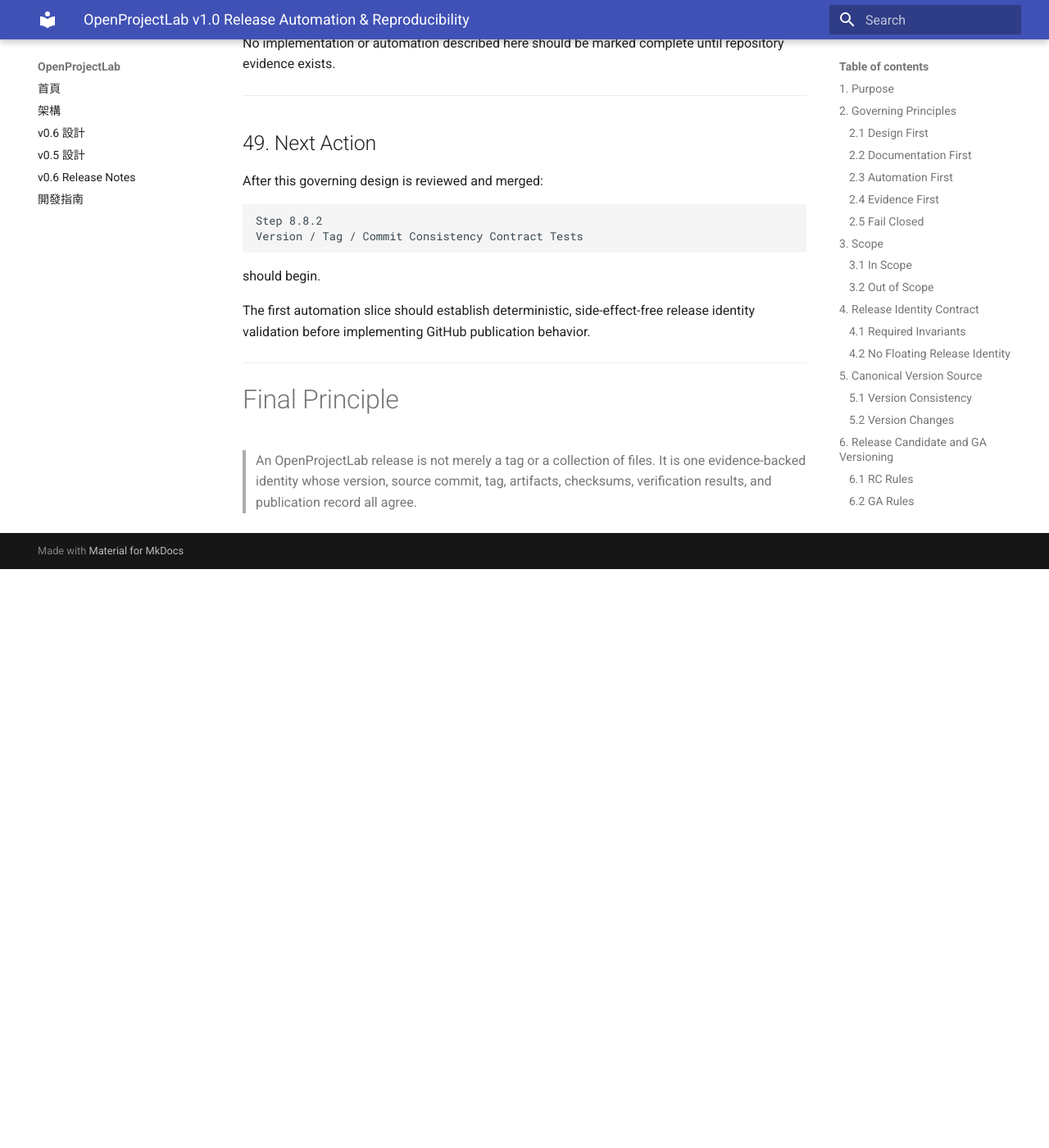
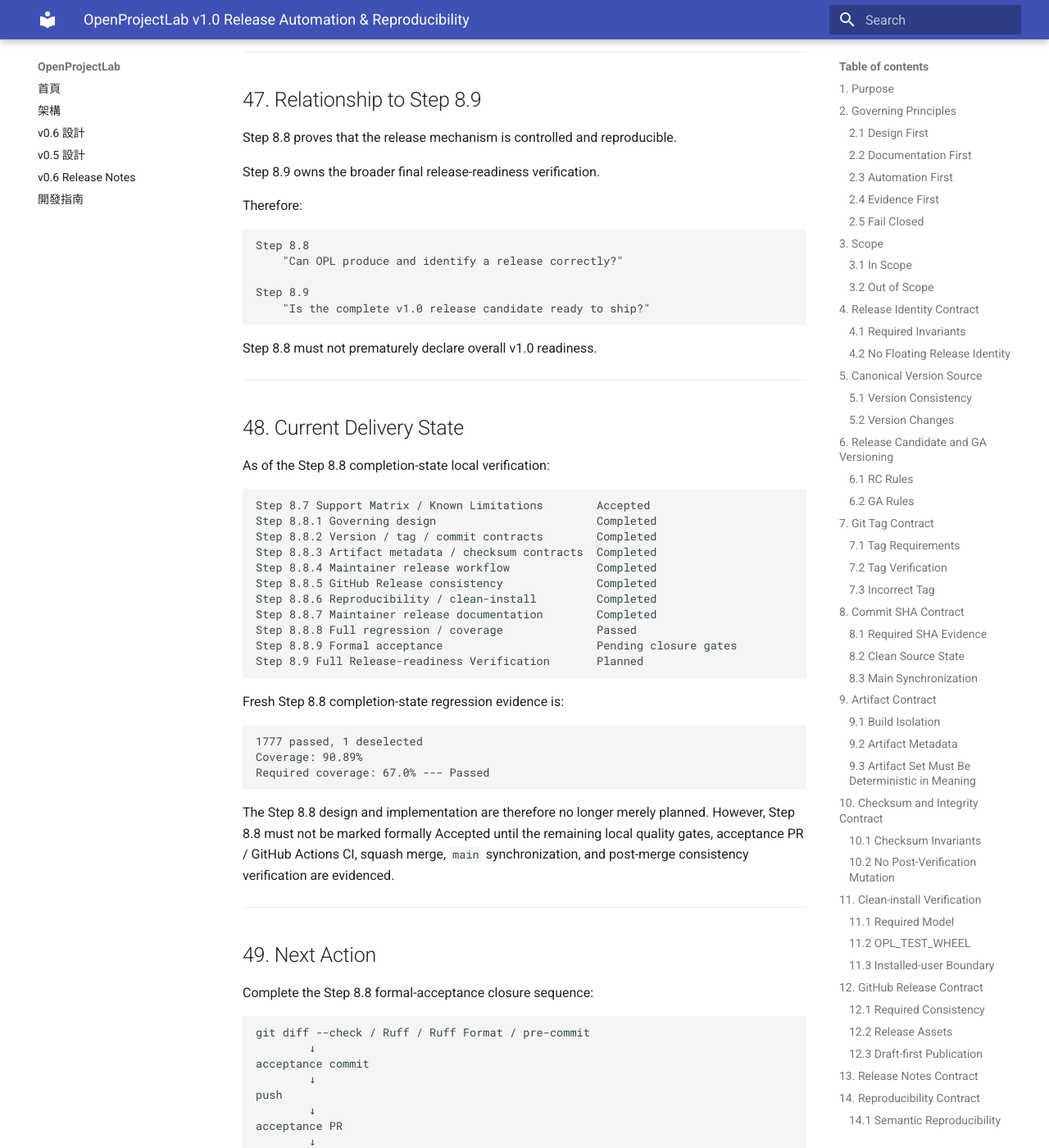
Before and after one commit to khwang1964/OpenProjectLab, an MkDocs documentation site: the page built from docs/releases/v1.0-release-automation-reproducibility.md, in a window 1280 px wide and 1400 px high, scrolled down 37002 px. Shown: the whole window at 82% size. Built offline with MkDocs 1.6.1 and Material for MkDocs 9.7.7, drawn with Linux system fonts in a browser that asks for light colours; before the commit the page ends 37696 px from its top, so only the background shows below that; some of the changed text lies outside the part shown.

Commit message:
docs: prepare step 8.8 release automation acceptance (#139)

````diff
--- a/docs/HISTORY.md
+++ b/docs/HISTORY.md
@@ -1223,17 +1223,76 @@
 
 ------------------------------------------------------------------------
 
+# Step 8.8 --- Release Automation & Reproducibility
+
+Step 8.8 已完成 release automation / reproducibility governing design 與
+主要 automation slices，將 v1.0 release identity 固定為一致且可追溯的：
+
+``` text
+Version
+    ↕
+Commit SHA
+    ↕
+Git Tag
+    ↕
+Release Artifact
+    ↕
+GitHub Release
+```
+
+完成範圍包括 canonical version / tag / SHA consistency、artifact metadata
+與 checksum validation、maintainer release workflow、GitHub Release
+consistency、wheel-backed clean-install、semantic reproducibility，以及
+maintainer release documentation。
+
+Step 8.8.8 已從完成態 repository 重新取得 fresh full-regression
+evidence：
+
+``` text
+Full regression --- 1777 passed, 1 deselected
+Coverage --- 90.89%
+Required coverage --- 67.0% --- Passed
+```
+
+這組 evidence 不沿用 Step 8.7 的 `1679 passed, 1 deselected` /
+`90.55%` historical baseline。
+
+Formal acceptance record 已建立：
+
+``` text
+docs/releases/v1.0-release-automation-reproducibility-acceptance.md
+```
+
+目前 Step 8.8 已完成 local acceptance verification。GitHub Actions / CI、
+acceptance PR squash merge、main synchronization 與 post-merge consistency
+verification 仍需完成後，才可將 Step 8.8 標示為正式 Accepted。
+
+------------------------------------------------------------------------
+
 # 下一階段
 
-Step 8.7 governing documents、contract automation、exact environment
-evidence、completion-state regression、acceptance PR、GitHub Actions / CI、
-squash merge、main synchronization 與 post-merge consistency verification
-均已完成。
-
-開發焦點正式轉入：
+先完成 Step 8.8 formal closure：
 
 ``` text
-Step 8.8 --- Release Automation & Reproducibility
+acceptance commit
+    ↓
+push
+    ↓
+acceptance PR
+    ↓
+GitHub Actions / CI
+    ↓
+squash merge
+    ↓
+sync main
+    ↓
+post-merge consistency verification
+```
+
+完成後，開發焦點轉入：
+
+``` text
+Step 8.9 --- Full Release-readiness Verification
 ```
 
 ------------------------------------------------------------------------
--- /dev/null
+++ b/docs/releases/v1.0-release-automation-reproducibility-acceptance.md
@@ -0,0 +1,402 @@
+# OpenProjectLab v1.0 Release Automation & Reproducibility Acceptance
+
+> **Status:** Local Acceptance Passed — Formal Acceptance Pending
+> **Milestone:** 8 — v1.0 Stabilization & Release Readiness
+> **Step:** 8.8 — Release Automation & Reproducibility
+> **Date:** 2026-08-18
+> **Governing design:** `docs/releases/v1.0-release-automation-reproducibility.md`
+
+---
+
+## 1. Purpose
+
+This document records the Step 8.8 acceptance evidence for the v1.0
+release-automation and reproducibility boundary.
+
+Step 8.8 does not publish `v1.0.0-rc.1` and does not replace Step 8.9
+Full Release-readiness Verification or Step 8.10 RC Acceptance. Its
+responsibility is to make the maintainer release process explicit,
+automated where practical, fail-closed, artifact-backed, and
+reproducibly verifiable.
+
+The release identity is treated as one coherent relationship:
+
+```text
+Version
+    ↕
+Commit SHA
+    ↕
+Git Tag
+    ↕
+Release Artifact
+    ↕
+GitHub Release
+```
+
+---
+
+## 2. Acceptance Scope
+
+Step 8.8 acceptance covers:
+
+- canonical release version resolution;
+- release commit SHA and deterministic tag identity;
+- version / tag / artifact metadata consistency;
+- clean release-artifact enumeration;
+- wheel / sdist metadata validation;
+- checksum generation and mutation detection;
+- verification-before-publication workflow behavior;
+- GitHub Release tag / asset consistency;
+- wheel-backed installed-user verification;
+- semantic reproducibility verification;
+- maintainer release runbook, abort rules, correction rules, and
+  post-release verification;
+- completion-state regression, coverage, and local quality evidence.
+
+Step 8.8 intentionally does **not** claim byte-for-byte reproducible
+builds unless separately demonstrated. Semantic reproducibility is the
+required v1.0 contract.
+
+---
+
+## 3. Architecture Acceptance
+
+The Step 8.8 implementation preserves the Milestone 8 architecture:
+
+```text
+Frozen v1.0 contracts
+        ↓
+Release identity validation
+        ↓
+Artifact build / metadata / checksum verification
+        ↓
+Wheel-backed installed-user verification
+        ↓
+Semantic reproducibility verification
+        ↓
+GitHub Release consistency verification
+        ↓
+Publication only after verification
+```
+
+The release path does not introduce a second package/version authority
+and does not widen the Step 8.2 frozen public API surface.
+
+Verification logic remains separable from irreversible publication
+side effects where practical. Release publication must fail closed when
+identity, artifact, checksum, installed-user, or release-state
+verification fails.
+
+---
+
+## 4. Automation Evidence
+
+The completed Step 8.8 automation establishes contract coverage for the
+following release invariants:
+
+```text
+canonical version
+release commit SHA
+expected tag
+tag target
+artifact metadata
+artifact set
+checksums
+workflow verification ordering
+GitHub Release identity
+GitHub Release assets
+clean-install behavior
+semantic reproducibility
+```
+
+The release workflow is treated as production release code and is
+subject to repository-owned verification rather than manual convention
+alone.
+
+---
+
+## 5. Artifact and Installed-user Acceptance
+
+The release process uses current built artifacts rather than treating a
+source checkout as equivalent release evidence.
+
+Required behavior includes:
+
+- clean artifact-output state before build;
+- rejection of stale or unexpected artifacts;
+- metadata agreement with canonical release identity;
+- checksum coverage for release artifacts;
+- checksum failure after artifact mutation;
+- isolated installation from the current wheel;
+- `OPL_TEST_WHEEL` (or equivalent release input) resolving to the
+  current built wheel;
+- installed-user smoke verification using packaged runtime resources.
+
+This preserves the package-resource and clean-install guarantees
+accepted in Step 8.4 and reused by the executable First 15 Minutes
+workflow from Step 8.5.
+
+---
+
+## 6. GitHub Release Consistency Acceptance
+
+The release automation requires the GitHub Release state to agree with
+the verified release identity:
+
+```text
+canonical version
+        ==
+tag version
+        ==
+artifact version
+
+approved release SHA
+        ==
+tag target
+
+expected tag
+        ==
+GitHub Release tag
+
+verified artifact set
+        ==
+published release assets
+```
+
+A conflicting existing tag or release state must not be silently
+rewritten. Publication cannot precede verification.
+
+---
+
+## 7. Reproducibility Acceptance
+
+Step 8.8 requires **semantic reproducibility**.
+
+A rebuild must preserve the release contract sufficiently to demonstrate
+that the rebuilt package:
+
+- resolves to the same release identity;
+- has contract-equivalent package metadata;
+- contains the required runtime resources;
+- remains installable;
+- preserves the verified installed-user behavior.
+
+Byte-identical archives are a stronger property and are not claimed by
+this acceptance record.
+
+---
+
+## 8. Maintainer Documentation Acceptance
+
+The maintainer release process documents the operational path needed to
+prepare and verify a release, including:
+
+- prerequisites;
+- clean starting-state checks;
+- release version / SHA / tag verification;
+- artifact build and verification;
+- checksum handling;
+- installed-user verification;
+- semantic reproducibility verification;
+- draft / publish sequencing;
+- abort conditions;
+- tag correction rules;
+- published-release correction rules;
+- post-release verification;
+- evidence recording.
+
+This satisfies Documentation First while the repository-owned checks
+satisfy Automation First.
+
+---
+
+## 9. Completion-state Regression Evidence
+
+The completed Step 8.8 repository was re-verified instead of reusing the
+Step 8.7 acceptance baseline.
+
+```text
+Full regression
+    1777 passed, 1 deselected in 34.93s
+
+Coverage
+    90.89%
+
+Required coverage
+    67.0% — Passed
+```
+
+The coverage run produced both HTML and XML reports:
+
+```text
+htmlcov/
+coverage.xml
+```
+
+Historical Step 8.7 evidence:
+
+```text
+1679 passed, 1 deselected
+90.55% coverage
+```
+
+is retained only as historical evidence and is **not** used as the Step
+8.8 acceptance result.
+
+---
+
+## 10. Acceptance Evidence Summary
+
+| Gate | Result |
+|---|---|
+| Governing release design | Passed |
+| Version / tag / SHA contract automation | Passed |
+| Artifact metadata contract | Passed |
+| Checksum contract | Passed |
+| Clean-install verification | Passed |
+| GitHub Release consistency contract | Passed |
+| Semantic reproducibility verification | Passed |
+| Maintainer release runbook | Complete |
+| Full regression | **1777 passed, 1 deselected** |
+| Coverage | **90.89%** |
+| Required coverage | **67.0% — Passed** |
+| Acceptance PR / GitHub Actions CI | Pending |
+| Squash merge | Pending |
+| Main synchronization | Pending |
+| Post-merge consistency verification | Pending |
+| Formal Step 8.8 acceptance | Pending closure gates |
+
+Local quality gates such as `git diff --check`, Ruff, Ruff Format, and
+pre-commit remain required by the governing Step 8.8 acceptance
+contract. They should be recorded as Passed only from the actual
+completion-state command results; this record does not invent results
+that were not supplied as evidence.
+
+---
+
+## 11. Acceptance Decision
+
+The fresh completion-state regression and coverage gate pass:
+
+```text
+1777 passed, 1 deselected
+90.89% coverage
+required 67.0% coverage — Passed
+```
+
+Together with the completed Step 8.8 release-contract implementation,
+artifact-backed verification, GitHub Release consistency contract,
+semantic reproducibility verification, and maintainer release
+documentation, this is sufficient to mark the **local Step 8.8
+acceptance verification as passed**.
+
+Formal repository closure remains gated on:
+
+```text
+local quality gates
+        ↓
+acceptance commit
+        ↓
+push
+        ↓
+acceptance PR
+        ↓
+GitHub Actions / CI
+        ↓
+squash merge
+        ↓
+sync main
+        ↓
+post-merge consistency verification
+```
+
+Only after those closure gates are evidenced should Step 8.8 be changed
+from `Local Acceptance Passed — Formal Acceptance Pending` to
+`Accepted`.
+
+---
+
+## 12. Relationship to Step 8.9
+
+Step 8.8 proves that the release mechanism is governed, automated, and
+reproducibly verifiable.
+
+Step 8.9 remains a separate release-readiness gate and owns the final
+integrated verification across the complete v1.0 release candidate
+state, including the representative installed-user E2E and all final
+release-readiness checks.
+
+Therefore this acceptance does not create `v1.0.0-rc.1` and does not
+pre-approve Step 8.10 RC Acceptance.
+
+---
+
+## 13. Code Review Checklist
+
+### Architecture
+
+- [ ] Release identity remains one coherent version / SHA / tag /
+      artifact / GitHub Release tuple.
+- [ ] No duplicate version authority is introduced.
+- [ ] Verification occurs before irreversible publication.
+- [ ] Step 8.8 does not absorb Step 8.9 or Step 8.10 ownership.
+
+### Artifacts
+
+- [ ] Release build starts from a clean output state.
+- [ ] Stale artifacts cannot be selected.
+- [ ] Artifact metadata agrees with canonical version identity.
+- [ ] Checksums cover the exact release artifact set.
+- [ ] Artifact mutation is detected.
+
+### Installed-user Verification
+
+- [ ] The current built wheel is used.
+- [ ] Clean-install verification is isolated from the source checkout.
+- [ ] Required packaged runtime resources are exercised.
+- [ ] `OPL_TEST_WHEEL` cannot silently resolve to a stale wheel.
+
+### GitHub Release
+
+- [ ] Expected tag matches the canonical version.
+- [ ] Tag target matches the approved release SHA.
+- [ ] GitHub Release tag matches the expected tag.
+- [ ] Published assets match the verified artifact set.
+- [ ] Conflicting existing state fails closed.
+
+### Reproducibility
+
+- [ ] Semantic reproducibility is automated.
+- [ ] Rebuilt metadata is contract-equivalent.
+- [ ] Rebuilt wheel remains installable.
+- [ ] Byte-for-byte reproducibility is not claimed without evidence.
+
+### Security / Workflow
+
+- [ ] Verification does not require publication credentials.
+- [ ] Publication permissions are minimal.
+- [ ] Untrusted pull-request execution cannot publish a release.
+- [ ] Failed verification blocks publication.
+
+### Tests and Documentation
+
+- [ ] Release contract tests cover success and failure behavior.
+- [ ] Maintainer runbook matches the implemented automation.
+- [ ] `docs/roadmap.md`, `docs/HISTORY.md`, and `CHANGELOG.md` reflect the
+      same Step 8.8 state.
+- [ ] Fresh full regression is `1777 passed, 1 deselected`.
+- [ ] Fresh coverage is `90.89%`.
+- [ ] Required `67.0%` coverage gate passes.
+- [ ] `git diff --check`, Ruff, Ruff Format, and pre-commit are recorded
+      from actual completion-state runs.
+- [ ] GitHub Actions / CI passes before formal acceptance.
+- [ ] Post-merge consistency is verified before Step 8.8 is closed.
+
+---
+
+# Final Principle
+
+> A release is not reproducible because a maintainer remembers the
+> procedure. It is reproducible when identity, artifacts, verification,
+> and publication are governed by explicit contracts, automation, and
+> recorded evidence.
--- a/docs/releases/v1.0-release-automation-reproducibility.md
+++ b/docs/releases/v1.0-release-automation-reproducibility.md
@@ -1,6 +1,6 @@
 # OpenProjectLab v1.0 Release Automation & Reproducibility
 
-> **Status:** Design / Contract Definition\
+> **Status:** Implemented — Local Acceptance Passed; Formal Acceptance Pending\
 > **Milestone:** 8 --- v1.0 Stabilization & Release Readiness\
 > **Step:** 8.8 --- Release Automation & Reproducibility\
 > **Scope:** v1.0 release identity, build automation, artifact
@@ -1073,6 +1073,16 @@
 
 ------------------------------------------------------------------------
 
+## 32.1 Implementation Evidence State
+
+The release-contract design described above has now been implemented
+through the Step 8.8.7 documentation slice and exercised by the Step
+8.8.8 completion-state regression run. The governing contract remains
+authoritative; this update changes delivery status and records evidence
+rather than redefining the release architecture.
+
+------------------------------------------------------------------------
+
 ## 33. Proposed Step 8.8 Delivery Sequence
 
 Step 8.8 should be delivered incrementally:
@@ -1129,7 +1139,7 @@
 
 It must be merged before release implementation is treated as canonical.
 
-**Status:** In Progress
+**Status:** Completed
 
 ------------------------------------------------------------------------
 
@@ -1148,7 +1158,7 @@
 
 No GitHub publication is required for this slice.
 
-**Status:** Planned
+**Status:** Completed
 
 ------------------------------------------------------------------------
 
@@ -1165,7 +1175,7 @@
 stale-artifact rejection
 ```
 
-**Status:** Planned
+**Status:** Completed
 
 ------------------------------------------------------------------------
 
@@ -1179,7 +1189,7 @@
 
 Publication must remain protected from untrusted pull-request execution.
 
-**Status:** Planned
+**Status:** Completed
 
 ------------------------------------------------------------------------
 
@@ -1195,7 +1205,7 @@
 checksums == attached artifact bytes
 ```
 
-**Status:** Planned
+**Status:** Completed
 
 ------------------------------------------------------------------------
 
@@ -1206,7 +1216,7 @@
 
 Installed-user paths must use the built release artifact.
 
-**Status:** Planned
+**Status:** Completed
 
 ------------------------------------------------------------------------
 
@@ -1303,7 +1313,7 @@
 -   post-release verification;
 -   evidence-recording procedure.
 
-**Status:** Planned
+**Status:** Completed
 
 ------------------------------------------------------------------------
 
@@ -1329,7 +1339,24 @@
 evidence. Earlier Milestone 8 baselines must not be reused as the Step
 8.8 acceptance result.
 
-**Status:** Planned
+Fresh completion-state evidence recorded on 2026-08-18:
+
+``` text
+Full regression --- 1777 passed, 1 deselected in 34.93s
+Coverage --- 90.89%
+Required coverage --- 67.0% --- Passed
+Coverage HTML --- htmlcov/
+Coverage XML --- coverage.xml
+```
+
+This evidence supersedes the Step 8.7 `1679 passed, 1 deselected` /
+`90.55%` baseline for Step 8.8 acceptance purposes.
+
+`git diff --check`, Ruff, Ruff Format, pre-commit, and GitHub Actions /
+CI must still be recorded from their actual completion-state runs; this
+document does not infer those results from pytest/coverage success.
+
+**Status:** Local Regression / Coverage Passed; Remaining Quality-gate Evidence Pending
 
 ------------------------------------------------------------------------
 
@@ -1340,6 +1367,15 @@
 ``` text
 docs/releases/v1.0-release-automation-reproducibility-acceptance.md
 ```
+
+The acceptance record has been prepared at:
+
+``` text
+docs/releases/v1.0-release-automation-reproducibility-acceptance.md
+```
+
+It currently records local acceptance as passed while formal repository
+closure remains pending.
 
 The acceptance record must include:
 
@@ -1357,7 +1393,7 @@
 -   main synchronization;
 -   post-merge consistency verification.
 
-**Status:** Planned
+**Status:** Pending Closure Gates
 
 ------------------------------------------------------------------------
 
@@ -1608,35 +1644,69 @@
 
 ## 48. Current Delivery State
 
-At the start of Step 8.8:
+As of the Step 8.8 completion-state local verification:
 
 ``` text
 Step 8.7 Support Matrix / Known Limitations        Accepted
-Step 8.8 Release Automation & Reproducibility      In Progress
+Step 8.8.1 Governing design                        Completed
+Step 8.8.2 Version / tag / commit contracts        Completed
+Step 8.8.3 Artifact metadata / checksum contracts  Completed
+Step 8.8.4 Maintainer release workflow             Completed
+Step 8.8.5 GitHub Release consistency              Completed
+Step 8.8.6 Reproducibility / clean-install         Completed
+Step 8.8.7 Maintainer release documentation        Completed
+Step 8.8.8 Full regression / coverage              Passed
+Step 8.8.9 Formal acceptance                       Pending closure gates
 Step 8.9 Full Release-readiness Verification       Planned
 ```
 
-Step 8.8.1 begins with this governing design.
-
-No implementation or automation described here should be marked complete
-until repository evidence exists.
+Fresh Step 8.8 completion-state regression evidence is:
+
+``` text
+1777 passed, 1 deselected
+Coverage: 90.89%
+Required coverage: 67.0% --- Passed
+```
+
+The Step 8.8 design and implementation are therefore no longer merely
+planned. However, Step 8.8 must not be marked formally Accepted until
+the remaining local quality gates, acceptance PR / GitHub Actions CI,
+squash merge, `main` synchronization, and post-merge consistency
+verification are evidenced.
 
 ------------------------------------------------------------------------
 
 ## 49. Next Action
 
-After this governing design is reviewed and merged:
-
-``` text
-Step 8.8.2
-Version / Tag / Commit Consistency Contract Tests
-```
-
-should begin.
-
-The first automation slice should establish deterministic,
-side-effect-free release identity validation before implementing GitHub
-publication behavior.
+Complete the Step 8.8 formal-acceptance closure sequence:
+
+``` text
+git diff --check / Ruff / Ruff Format / pre-commit
+        ↓
+acceptance commit
+        ↓
+push
+        ↓
+acceptance PR
+        ↓
+GitHub Actions / CI
+        ↓
+squash merge
+        ↓
+sync main
+        ↓
+post-merge consistency verification
+```
+
+After those gates are evidenced, update the Step 8.8 acceptance record
+and project status to `Accepted`, then begin:
+
+``` text
+Step 8.9 --- Full Release-readiness Verification
+```
+
+Step 8.9 remains responsible for the broader final v1.0 release-candidate
+readiness decision.
 
 ------------------------------------------------------------------------
 
--- a/docs/roadmap.md
+++ b/docs/roadmap.md
@@ -61,7 +61,7 @@
 
 目前焦點：
 
-> **Milestone 8 --- Step 8.7 Accepted; Step 8.8 Release Automation & Reproducibility active**
+> **Milestone 8 --- Step 8.8 completion-state local verification passed; formal acceptance PR/CI pending**
 
 ------------------------------------------------------------------------
 
@@ -1134,7 +1134,11 @@
 
 ## Step 8.8 --- Release Automation & Reproducibility 🚧
 
-建立 maintainer release process，並確保：
+Step 8.8 已完成 governing design、release identity / artifact / workflow /
+GitHub Release / semantic reproducibility contracts、maintainer release
+documentation，以及 completion-state local verification。
+
+Release identity 維持單一可追溯關係：
 
 ``` text
 Version
@@ -1148,13 +1152,41 @@
 GitHub Release
 ```
 
-保持一致且可追溯。
+已完成的 release-readiness automation boundary 包括：
 
-Automation 應涵蓋可合理自動化的 version verification、quality gates、
-documentation checks、package build、clean-install smoke tests 與
-release artifact validation。
+- canonical version / tag / commit consistency
+- clean release-artifact selection and metadata validation
+- checksum generation / verification
+- verification-before-publication workflow contract
+- GitHub Release identity / asset consistency
+- wheel-backed clean-install verification
+- semantic reproducibility verification
+- maintainer release runbook and abort/correction procedures
+- fresh completion-state full regression and coverage verification
 
-**Status:** In Progress
+Step 8.8 completion-state local acceptance evidence：
+
+``` text
+Full regression --- 1777 passed, 1 deselected
+Coverage --- 90.89%
+Required coverage --- 67.0% --- Passed
+```
+
+這組 `1777 / 90.89%` 是 Step 8.8 完成態 repository 的 fresh evidence，
+不沿用 Step 8.7 的 `1679 / 90.55%` baseline。
+
+Formal acceptance record：
+
+``` text
+docs/releases/v1.0-release-automation-reproducibility-acceptance.md
+```
+
+目前 local acceptance evidence 已完成；GitHub Actions / CI、acceptance
+PR squash merge、main synchronization 與 post-merge consistency
+verification 仍屬 formal closure gate，完成前不宣稱 Step 8.8 已正式
+Accepted。
+
+**Status:** Local Acceptance Passed — Formal Acceptance Pending
 
 ## Step 8.9 --- Full Release-readiness Verification
 
````
Also changed, not shown: CHANGELOG.md (+20 -0 lines).
